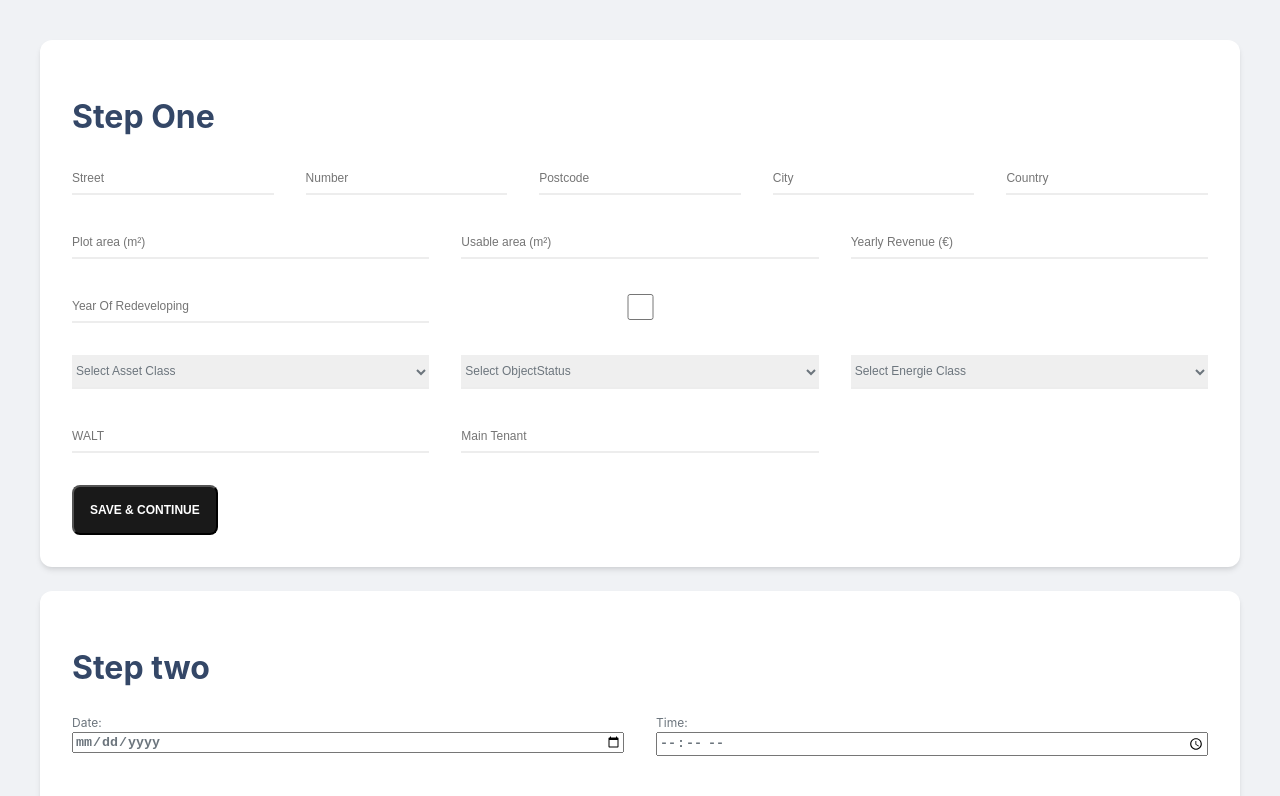
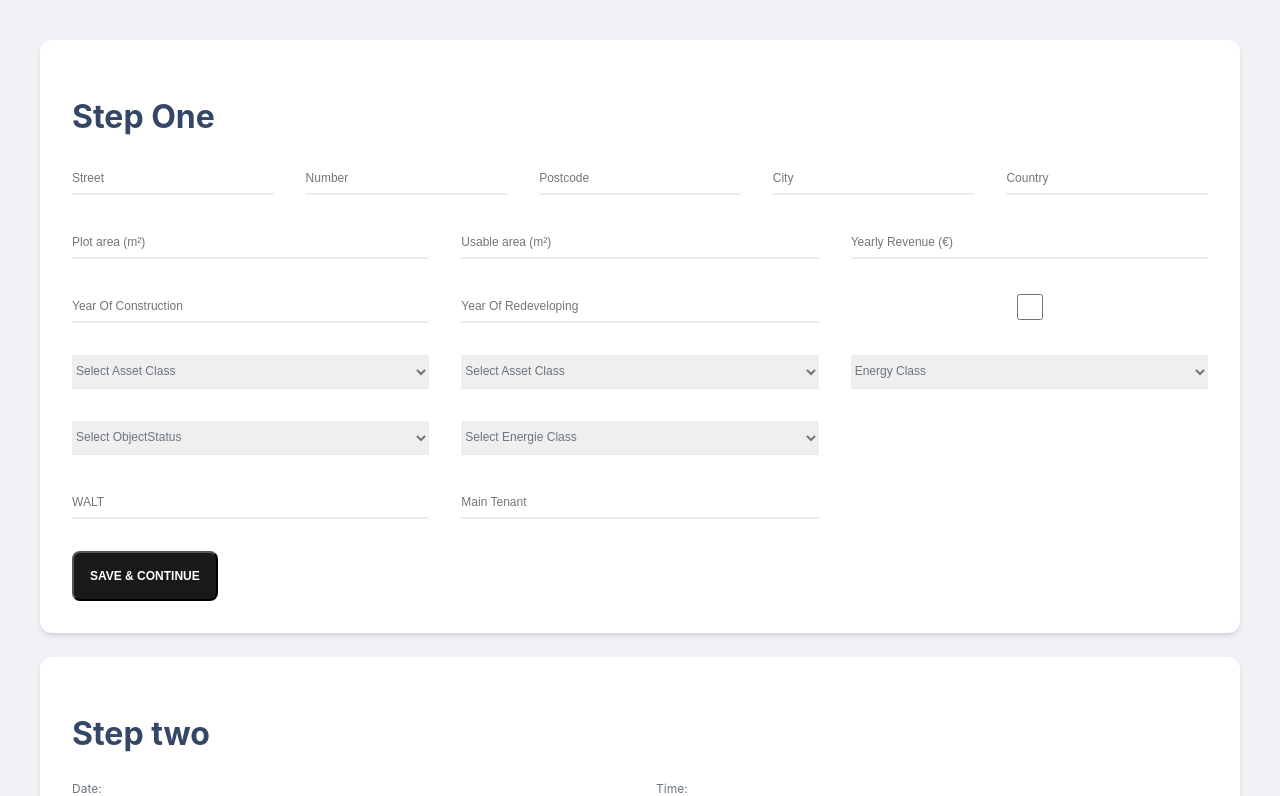
Before and after one commit to alexanderley/assetForm, a React (Vite) app: page / in a window 1280 px wide. Shown: the top 796 px of the page. Built offline with nearby package versions, Linux system fonts and the light colour scheme.

Commit message:
improved the select handling

```diff
--- a/src/components/AssetForm.tsx
+++ b/src/components/AssetForm.tsx
@@ -22,10 +22,19 @@ interface AssetFormData {
   walt: string;
 }
 
+interface Option {
+  label: string;
+  value: string | number;
+}
+
 interface AssetConfig {
   type: string;
   name: string;
   placeholder: string;
+
+  // for select fields
+  id?: string;
+  options?: Option[];
 }
 
 const AssetForm: React.FC = () => {
@@ -115,6 +124,42 @@ const AssetForm: React.FC = () => {
     },
   ];
 
+  const assetClassFields: AssetConfig[] = [
+    {
+      id: "dropdown",
+      type: "select",
+      name: "objectStatus",
+      placeholder: "Select Asset Class",
+      options: [
+        { value: "objectStatus-1", label: "Objektstatus 1" },
+        { value: "objectStatus-2", label: "Objektstatus 2" },
+        { value: "objectStatus-3", label: "Objektstatus 3" },
+      ],
+    },
+    {
+      id: "dropdown",
+      type: "select",
+      name: "assetClass",
+      placeholder: "Select Asset Class",
+      options: [
+        { value: "assetClass-1", label: "assetClass 1" },
+        { value: "assetClass-2", label: "assetClass 2" },
+        { value: "assetClass-3", label: "assetClass 3" },
+      ],
+    },
+    {
+      id: "dropdown",
+      type: "select",
+      name: "assetClass",
+      placeholder: "Energy Class",
+      options: [
+        { value: "A", label: "A" },
+        { value: "B", label: "B" },
+        { value: "C", label: "C" },
+      ],
+    },
+  ];
+
   if (!formContext) {
     throw new Error("formContext is false or undefined");
   }
@@ -124,7 +169,6 @@ const AssetForm: React.FC = () => {
     e: React.ChangeEvent<HTMLInputElement | HTMLSelectElement>
   ) => {
     console.log("✨✨ Event in handle Change: ", e.target, formData);
-
     // Checks for the type of field
     switch (e.target.type) {
       case "text":
@@ -180,28 +224,37 @@ const AssetForm: React.FC = () => {
 
   interface InputElement {
     id?: string;
-    label?: string; // Label for the input element
-    name: string; // Name attribute for the input element
-    type: string; // Type of input, e.g., 'text', 'number', 'checkbox', etc.
-    value?: string | number | boolean; // Optional default value for the input
-    placeholder?: string; // Optional placeholder text
-    required?: boolean; // Optional flag for required inputs
-    options?: { label: string; value: string | number }[];
+    label?: string;
+    name: string;
+    type: string;
+    value?: string | number | boolean;
+    placeholder?: string;
+    required?: boolean;
+
+    // typescript error:
+    options?: { label?: string; value: string | number }[];
   }
 
   type InputElements = InputElement[];
 
   // function to rende inputfields
   const renderInputs = (inputElements: InputElements): JSX.Element[] => {
-    return inputElements.map(
-      (input) =>
+    return inputElements.map((input) =>
       input.id === "dropdown" ? (
         <select
           id="dropdown"
           value={String(input.value || "")} // Cast to string or provide a default empty string
           name={String(input.value) || ""}
           onChange={handleChange}
-          ></select>
+        >
+          {/* Default dropdown field */}
+          <option value="" disabled selected>
+            {input.placeholder}
+          </option>
+          {input.options?.map((option) => (
+            <option value={option.value}>{option.value}</option>
+          ))}
+        </select>
       ) : (
         <input
           key={input.name}
@@ -212,16 +265,54 @@ const AssetForm: React.FC = () => {
           {...(input.type === "checkbox" && { value: "true" })}
         />
       )
-      // <input
-      //   key={input.name}
-      //   type={input.type}
-      //   name={input.name}
-      //   onChange={handleChange}
-      //   placeholder={input.placeholder}
-      //   {...(input.type === "checkbox" && { value: "true" })}
-      // />
     );
   };
+
+  // const renderInputs = (inputElements: InputElements): JSX.Element[] => {
+  //   return inputElements.map((input) => {
+  //     if (input.id === "dropdown" && input.options) {
+  //       return (
+  //         <select
+  //           key={input.name}
+  //           id="dropdown"
+  //           value={String(input.value || "")}
+  //           name={input.name}
+  //           onChange={handleChange}
+  //         >
+  //           {input.options.map((option) => (
+  //             <option key={option.value} value={option.value}>
+  //               {option.label}
+  //             </option>
+  //           ))}
+  //         </select>
+  //       );
+  //     }
+
+  //     if (input.type === "checkbox") {
+  //       return (
+  //         <input
+  //           key={input.name}
+  //           type="checkbox"
+  //           name={input.name}
+  //           onChange={handleChange}
+  //           checked={input.value === "true"}
+  //         />
+  //       );
+  //     }
+
+  //     // Default input case
+  //     return (
+  //       <input
+  //         key={input.name}
+  //         type={input.type}
+  //         name={input.name}
+  //         onChange={handleChange}
+  //         value={String(input.value || "")}
+  //         placeholder={input.placeholder}
+  //       />
+  //     );
+  //   });
+  // };
 
   return (
     <form className="asset-form" onSubmit={handleFormSubmit}>
@@ -236,36 +327,11 @@ const AssetForm: React.FC = () => {
           {/* function to render inputs */}
           {renderInputs(areaFields)}
         </div>
-        <div className="form-row">
-          {yearInformationFields.map((input) => {
-            if (input.type === "text") {
-              return (
-                <input
-                  key={input.name}
-                  type={input.type}
-                  name={input.name}
-                  onChange={handleChange}
-                  placeholder={input.placeholder}
-                />
-              );
-            }
-            if (input.type === "checkbox") {
-              return (
-                <input
-                  key={input.name}
-                  type="checkbox"
-                  onChange={handleChange}
-                  name={input.name}
-                  placeholder={input.placeholder}
-                  value="true"
-                />
-              );
-            }
-          })}
-        </div>
+        <div className="form-row">{renderInputs(yearInformationFields)}</div>
         {/* Todo: create function for select */}
         <div className="form-row">
-          <select
+          {renderInputs(assetClassFields)}
+          {/* <select
             id="dropdown"
             value={formData.assetClass}
             onChange={handleChange}
@@ -277,7 +343,7 @@ const AssetForm: React.FC = () => {
             <option value="assetClass-1">Asset Class 1</option>
             <option value="assetClass-2">Asset Class 2</option>
             <option value="assetClass-3">Asset Class 3</option>
-          </select>
+          </select> */}
           <select
             id="dropdown"
             value={formData.objectStatus}
--- a/src/components/DateTimeForm.tsx
+++ b/src/components/DateTimeForm.tsx
@@ -29,7 +29,10 @@ const DateTimeForm: React.FC = () => {
   //   revenuesActual: "",
   //   revenuesTarget: "",
   //   usableSpace: "",
-  //   grossFloorArea: "",
+  //   grossFloorArea
+  //
+  //
+  // : "",
   // });
 
   const [formData, setFormData] = useState<Partial<DateTimeFormData>>({});
```
Lines whose indentation alone changed are shown as unchanged.
